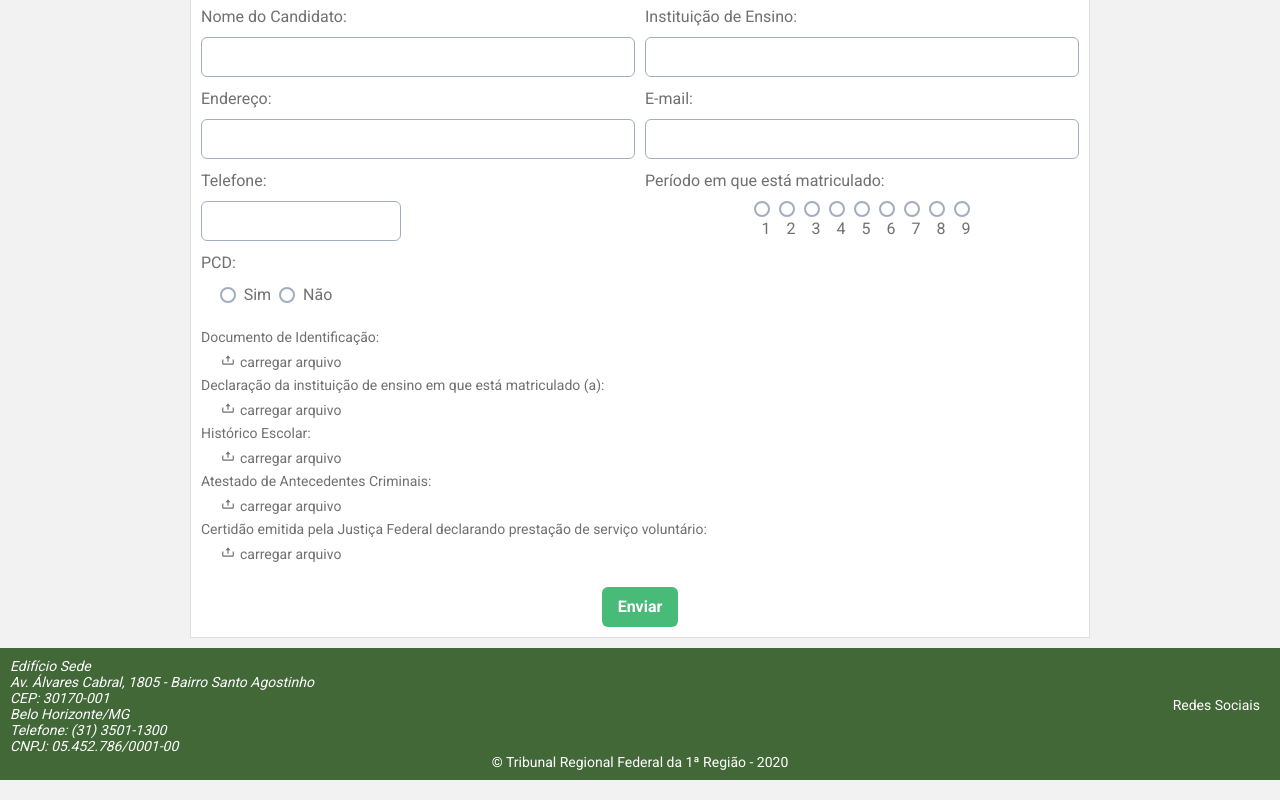
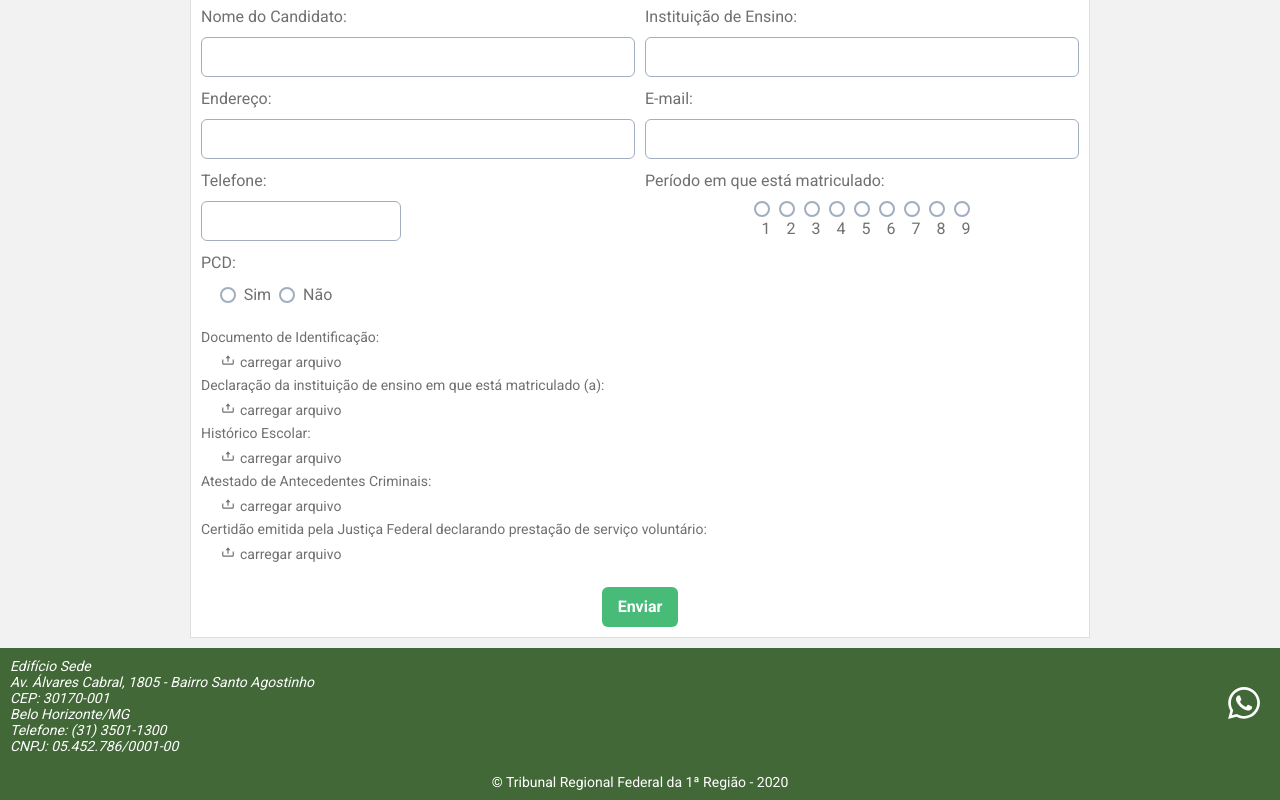
Before and after one commit to MullerEsposito/subscription-form-of-internship, a React (Create React App) app: page / in a window 1280 px wide. Shown: the part 274-1074 px from the top of the page. Built offline with nearby package versions, Linux system fonts and the light colour scheme.

Commit message:
feat(Footer): adds WhatsApp functionality to Footer;

```diff
--- a/src/components/Footer.tsx
+++ b/src/components/Footer.tsx
@@ -1,4 +1,5 @@
-import { Box, Flex, Text } from "@chakra-ui/react";
+import { Box, Flex, Icon, Link, Text } from "@chakra-ui/react";
+import { ImWhatsapp } from "react-icons/im";
 
 export function Footer(): JSX.Element {
   return (
@@ -14,11 +15,18 @@ export function Footer(): JSX.Element {
         </address>
 
         <Box ml='auto' p='10px'>
-          Redes Sociais
+          <Link href="https://api.whatsapp.com/send?phone=5538984171472" isExternal>
+            <Icon
+              as={ImWhatsapp}
+              boxSize="2rem"
+              _hover={{ boxSize: '2.2rem' }}
+              transition="all 0.8s"
+            />
+          </Link>
         </Box>
 
       </Flex>
-      <Flex alignItems="center" justifyContent="center" flex={1}>
+      <Flex alignItems="center" justifyContent="center" flex={1} pt="20px">
         <Text>© Tribunal Regional Federal da 1ª Região - 2020</Text>
       </Flex>
     </Flex>
```
